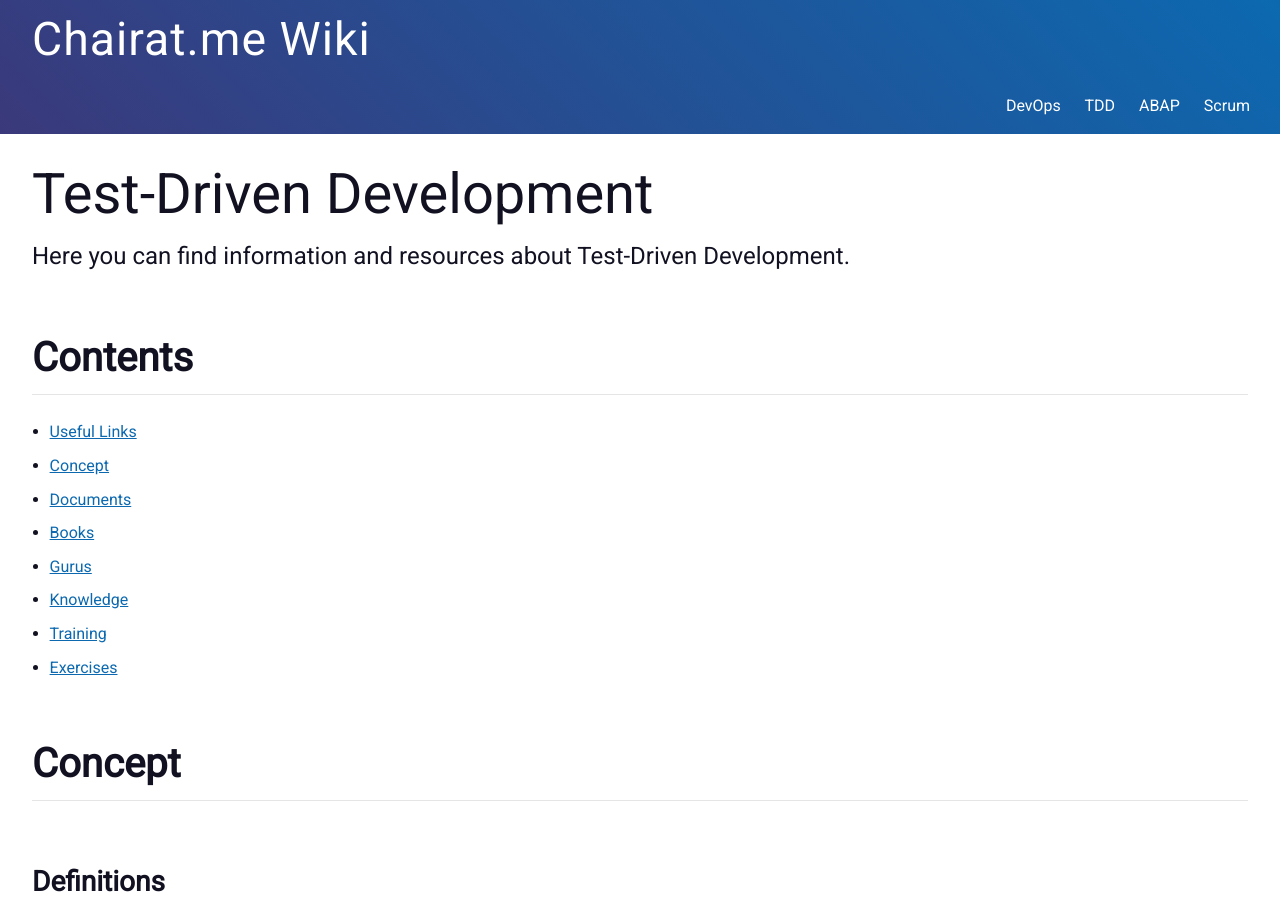
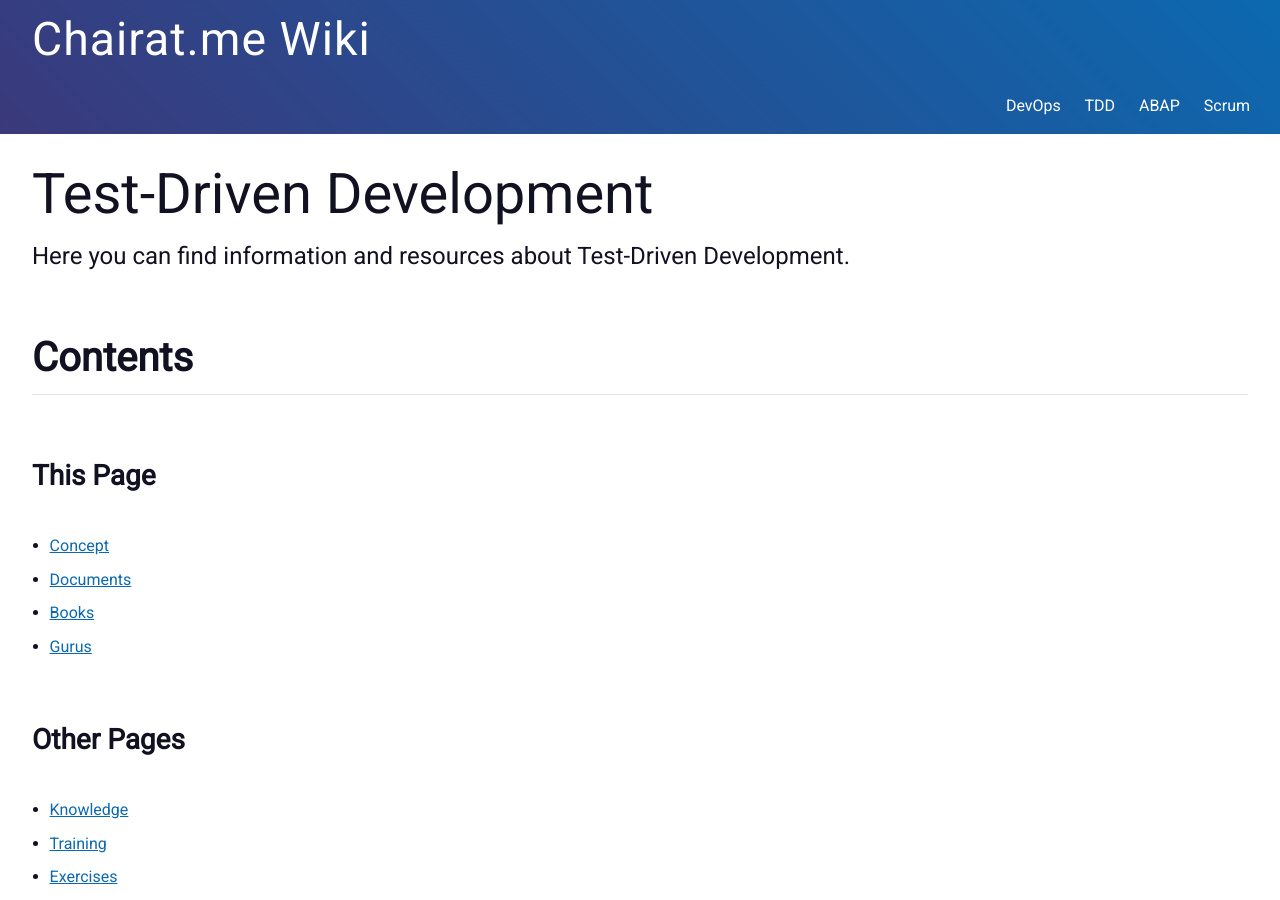
Before and after one commit to shruti170901/hola.github.io, a Jekyll site: the page built from tdd/index.md, in a window 1280 px wide and 900 px high. Built offline with Jekyll 4.4.1, drawn with Linux system fonts in a browser that asks for light colours.

Commit message:
Separated contents this page others

```diff
--- a/tdd/index.md
+++ b/tdd/index.md
@@ -6,14 +6,19 @@ description: Here you can find information and resources about Test-Driven Devel
 
 # Contents
 
-- [Useful Links](https://trello.com/b/7SwXtDRQ/test-driven-development)
+## This Page
+
 - [Concept](#concept)
 - [Documents](#documents)
 - [Books](#books)
 - [Gurus](#gurus)
+
+## Other Pages
+
 - [Knowledge](knowledge.html)
 - [Training](training.html)
 - [Exercises](exercises.html)
+- [Useful Links](https://trello.com/b/7SwXtDRQ/test-driven-development)
 
 # Concept
 
```
